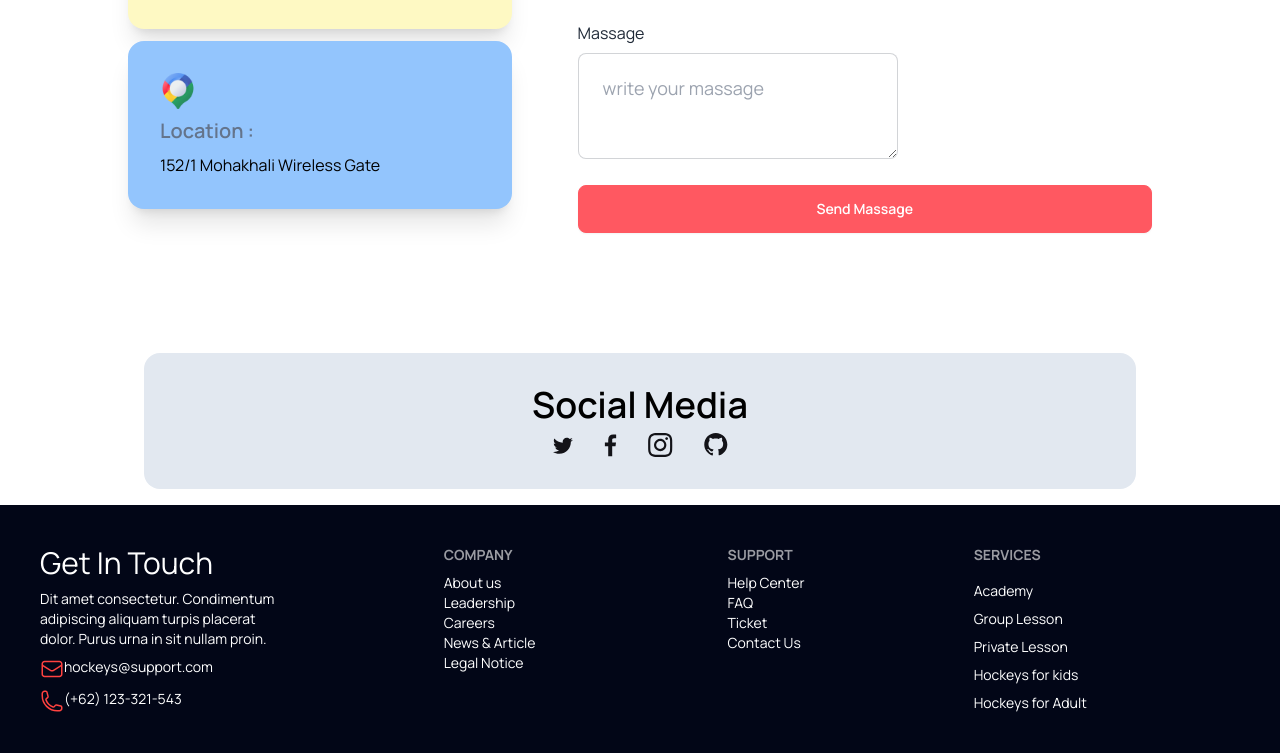
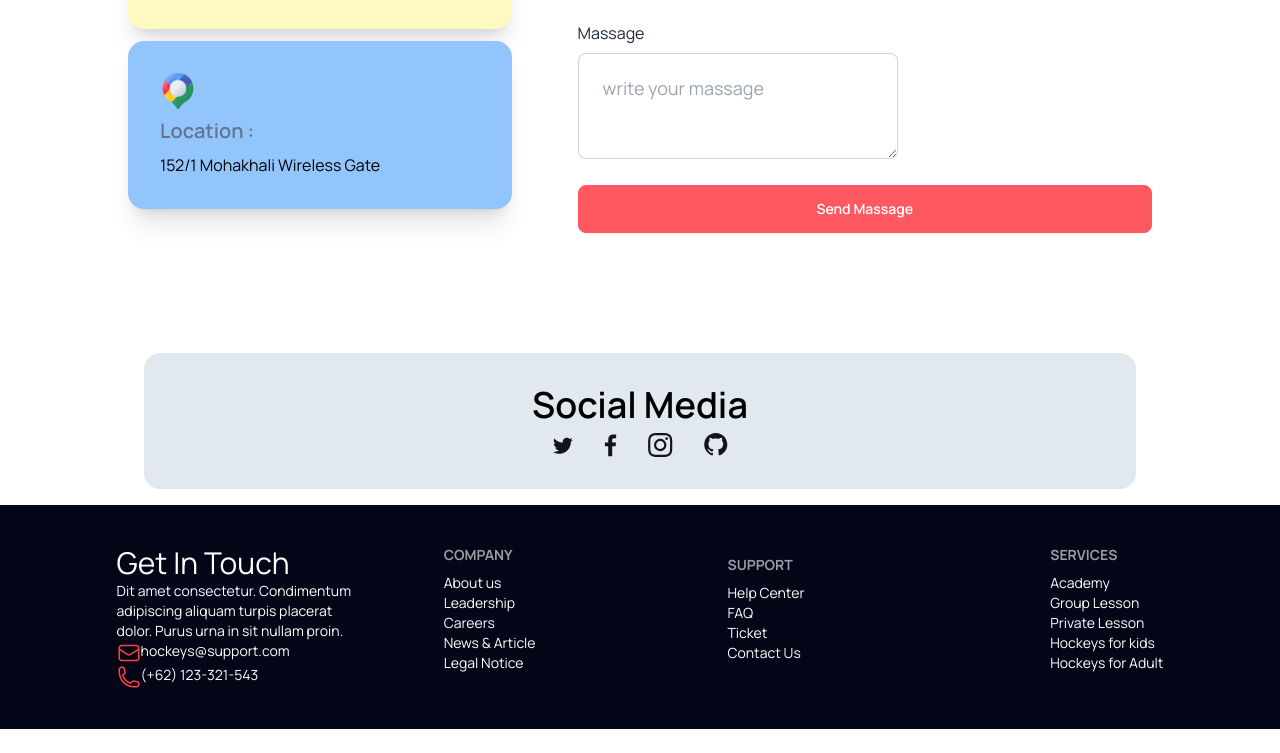
Before and after one commit to Svhodro/Assingment-3, a plain HTML site: page index.html in a window 1280 px wide. Shown: the part 4910-5663 px from the top of the page. After the commit the page ends 5639 px from the top, so only its background shows below. Drawn offline with nearby package versions, Linux system fonts and the light colour scheme.

Commit message:
git html tag theam set

```diff
--- a/index.html
+++ b/index.html
@@ -1,5 +1,5 @@
 <!DOCTYPE html>
-<html lang="en">
+<html lang="en" data-theme="light">
 <head>
     <meta charset="UTF-8">
     <meta name="viewport" content="width=device-width, initial-scale=1.0">
@@ -414,7 +414,8 @@
 
 
 </main>
-<footer class="footer p-10 bg-slate-950 text-base-content text-white">
+<footer class="footer p-10 bg-slate-950 text-base-content text-white ">
+  <div class="w-full flex justify-center items-center">
     <aside>
       <p class="text-3xl">Get In Touch</p>
         <p>Dit amet consectetur. Condimentum <br> adipiscing aliquam turpis placerat <br> dolor. Purus urna in sit nullam proin. </p>
@@ -425,7 +426,9 @@
           <path d="M2.25 6.75C2.25 15.034 8.966 21.75 17.25 21.75H19.5C20.0967 21.75 20.669 21.5129 21.091 21.091C21.5129 20.669 21.75 20.0967 21.75 19.5V18.128C21.75 17.612 21.399 17.162 20.898 17.037L16.475 15.931C16.035 15.821 15.573 15.986 15.302 16.348L14.332 17.641C14.05 18.017 13.563 18.183 13.122 18.021C11.4849 17.4191 9.99815 16.4686 8.76478 15.2352C7.53141 14.0018 6.58087 12.5151 5.979 10.878C5.817 10.437 5.983 9.95 6.359 9.668L7.652 8.698C8.015 8.427 8.179 7.964 8.069 7.525L6.963 3.102C6.90214 2.85869 6.76172 2.6427 6.56405 2.48834C6.36638 2.33397 6.1228 2.25008 5.872 2.25H4.5C3.90326 2.25 3.33097 2.48705 2.90901 2.90901C2.48705 3.33097 2.25 3.90326 2.25 4.5V6.75Z" stroke="#FF4240" stroke-width="1.5" stroke-linecap="round" stroke-linejoin="round"/>
         </svg></span>(+62) 123-321-543</p>
       </aside>
-        <div class="second flex gap-20 lg:gap-48">
+  </div>
+
+        <div class="second flex justify-center items-center  gap-20 lg:gap-48">
           <nav class="flex flex-col">
             <header class="footer-title">Company</header>
             <a class="link link-hover">About us</a>
@@ -442,8 +445,8 @@
             <a class="link link-hover">Contact Us</a>
           </nav>
         </div>
-
-        <nav>
+       <div class=" w-full flex justify-center items-center">
+        <nav class="flex flex-col">
           <header class="footer-title">Services</header>
           <a class="link link-hover">Academy</a>
           <a class="link link-hover"> Group Lesson</a>
@@ -451,6 +454,8 @@
           <a class="link link-hover">Hockeys for kids</a>
           <a class="link link-hover">Hockeys for Adult</a>
         </nav>
+       </div>
+
 
 </footer>
 </body>
```
Lines whose indentation alone changed are shown as unchanged.
